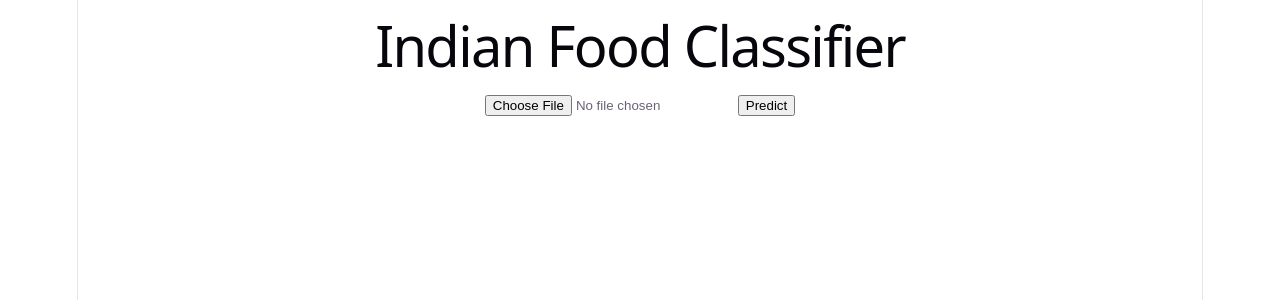
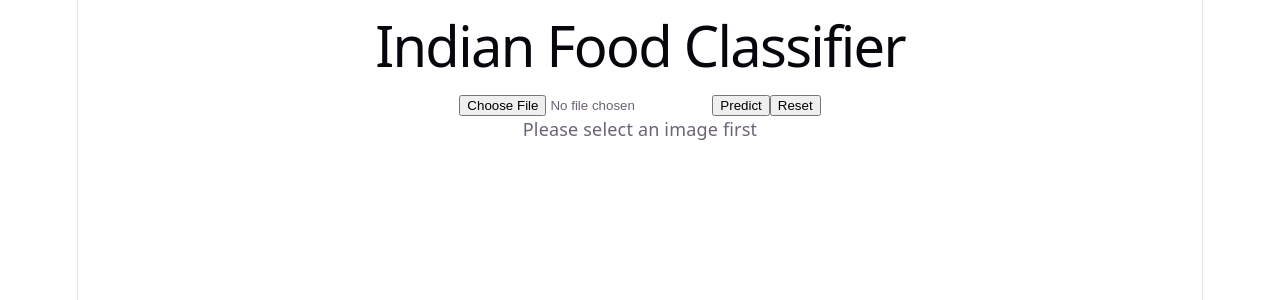
Before and after one commit to pintu1803/food-classifier-frontend, a React app: page / in a window 1280 px wide. Both pictures are taken after a click on the button "Predict". Shown: the top 300 px of the page. Built offline with nearby package versions, Linux system fonts and the light colour scheme; the HTML template or start-up script is replaced by a standard one.

Commit message:
polish UI, effort-1

```diff
--- a/src/App.jsx
+++ b/src/App.jsx
@@ -1,4 +1,5 @@
 import { useState } from "react";
+import { useRef } from "react";
 
 
 function App() {
@@ -9,7 +10,11 @@ function App() {
 
   const [result, setResult] = useState(null);
   const [loading, setLoading] = useState(false);
+  const [error, setError] = useState(null);
 
+  const fileInputRef = useRef(null);
+
+  //Upload image functionality
   function handleImageChange(event) {
 
     const selectedFile = event.target.files[0];
@@ -19,15 +24,22 @@ function App() {
     setPreview(
       URL.createObjectURL(selectedFile)
     );
+
+    // clear previous error
+    setError(null);
   }
 
 
   //Function to handle image prediction
   async function predictImage() {
 
+    //Clear old errors.
+    setError(null);
+
     //Predict button won't work if image is not selected
     if (!image) {
-      alert("Please select an image");
+      // alert("Please select an image"); //This is a browser pop up error
+      setError("Please select an image first");
       return;
     }
 
@@ -50,17 +62,31 @@ function App() {
         }
       );
 
+      if(!response.ok){
+        const errorData = await response.json();
+        throw new Error(errorData.detail);
+      }
+
       const data = await response.json();
       setResult(data);
     }
     catch(error) {
-      console.error(error);
+      setError(error.message);
     }
     finally {
       setLoading(false);
     }
   }
 
+  function reset(){
+    setImage(null);
+    setPreview(null);
+    setResult(null);
+    setError(null);
+
+    //clear file name after reset
+    fileInputRef.current.value = "";
+  }
 
   return (
     <div>
@@ -71,6 +97,8 @@ function App() {
 
 
       <input
+        ref={fileInputRef}
+        id="fileUpload"
         type="file"
         accept="image/*"
         onChange={handleImageChange}
@@ -98,6 +126,18 @@ function App() {
       <button onClick={predictImage}>
         Predict
       </button>
+
+      <button onClick={reset}>
+        Reset
+      </button>
+
+      {
+        error && (
+          <p>
+            {error}
+          </p>
+        )
+      }
 
       {
         loading && (
```
